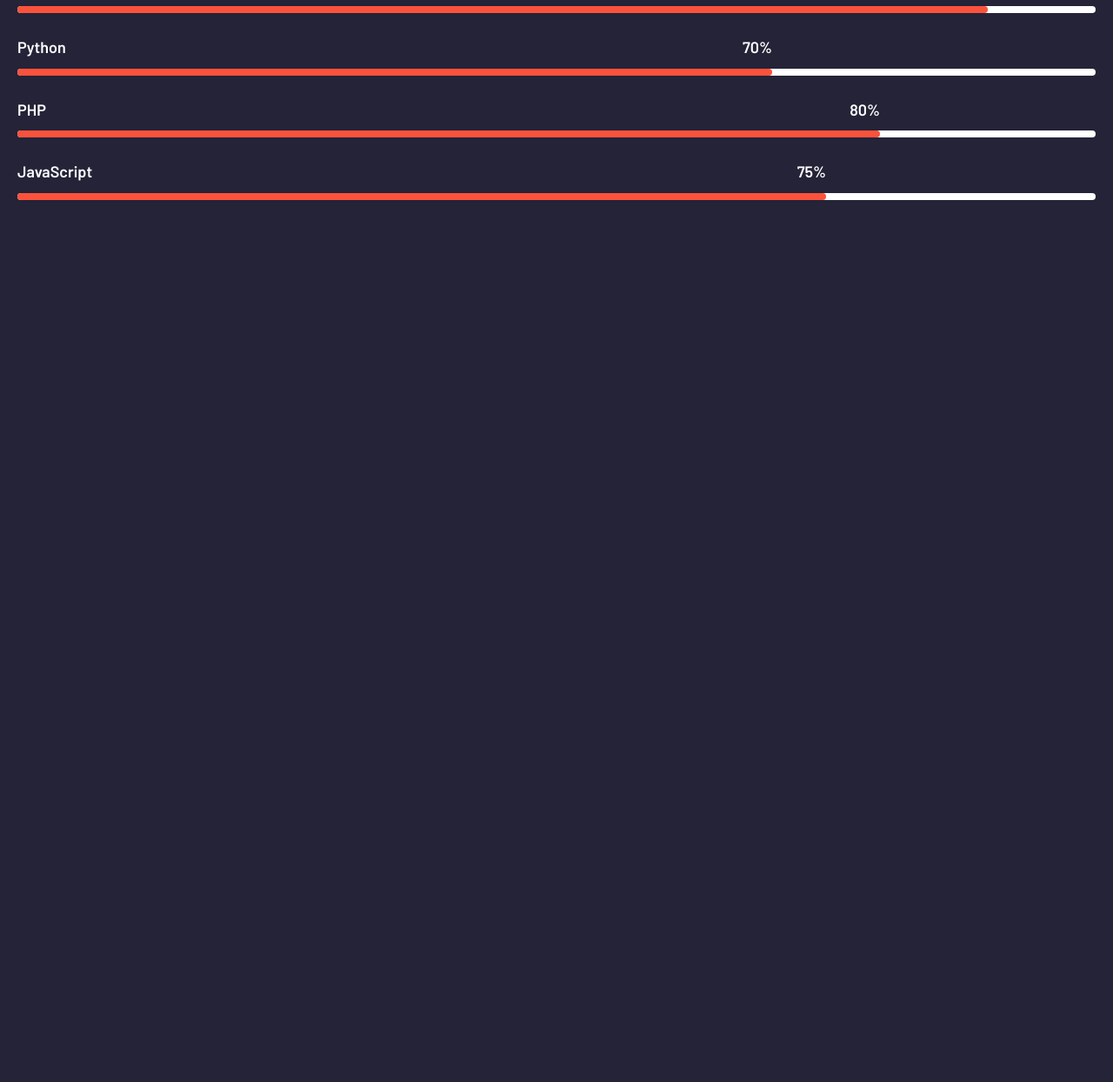
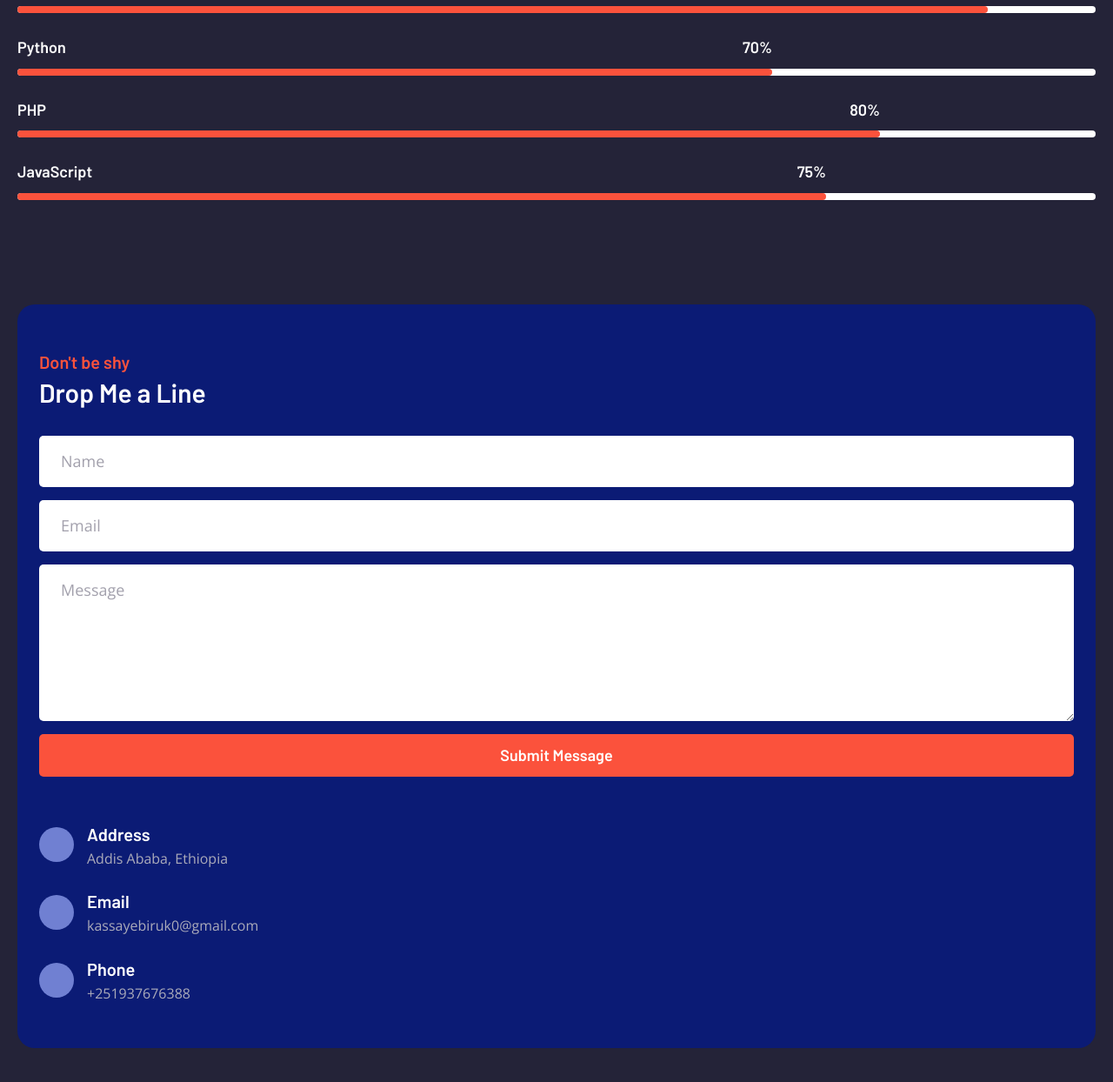
Before and after one commit to Biruk42/Prodigy_WD_04, a plain HTML site: page index.html in a window 1280 px wide. Shown: the part 4719-5963 px from the top of the page at 87% size. Before the commit the page ends 5009 px from the top, so only its background shows below. Drawn offline with nearby package versions, Linux system fonts and the light colour scheme.

Commit message:
Add contact me section and style it

```diff
--- a/index.html
+++ b/index.html
@@ -349,6 +349,89 @@
             </ul>
           </div>
         </section>
+        <section class="section contact" id="contact">
+          <div class="container">
+            <div class="contact-card">
+              <p class="card-subtitle">Don't be shy</p>
+
+              <h2 class="h2 section-title">Drop Me a Line</h2>
+
+              <div class="wrapper">
+                <form action="" class="contact-form">
+                  <input
+                    type="text"
+                    name="name"
+                    placeholder="Name"
+                    required
+                    class="contact-input" />
+
+                  <input
+                    type="email"
+                    name="email"
+                    placeholder="Email"
+                    required
+                    class="contact-input" />
+
+                  <textarea
+                    name="message"
+                    placeholder="Message"
+                    required
+                    class="contact-input"></textarea>
+
+                  <button type="submit" class="btn-submit">
+                    Submit Message
+                  </button>
+                </form>
+
+                <ul class="contact-list">
+                  <li class="contact-item">
+                    <div class="contact-icon">
+                      <ion-icon name="location"></ion-icon>
+                    </div>
+
+                    <div>
+                      <h3 class="contact-item-title">Address</h3>
+
+                      <address class="contact-item-link">
+                        Addis Ababa, Ethiopia
+                      </address>
+                    </div>
+                  </li>
+
+                  <li class="contact-item">
+                    <div class="contact-icon">
+                      <ion-icon name="mail"></ion-icon>
+                    </div>
+
+                    <div>
+                      <h3 class="contact-item-title">Email</h3>
+
+                      <a
+                        href="mailto:kassayebiruk0@gmail.com"
+                        class="contact-item-link"
+                        >kassayebiruk0@gmail.com</a
+                      >
+                    </div>
+                  </li>
+
+                  <li class="contact-item">
+                    <div class="contact-icon">
+                      <ion-icon name="call"></ion-icon>
+                    </div>
+
+                    <div>
+                      <h3 class="contact-item-title">Phone</h3>
+
+                      <a href="tel:+251937676388" class="contact-item-link"
+                        >+251937676388</a
+                      >
+                    </div>
+                  </li>
+                </ul>
+              </div>
+            </div>
+          </div>
+        </section>
       </article>
     </main>
   </body>
--- a/style.css
+++ b/style.css
@@ -441,3 +441,92 @@ body {
   height: 100%;
   border-radius: inherit;
 }
+.contact-card {
+  background-color: var(--midnight-blue);
+  padding: 50px 25px;
+  border-radius: var(--radius-20);
+}
+
+.contact-card .card-subtitle {
+  color: var(--orange-soda);
+  font-family: var(--ff-barlow);
+  font-size: var(--fs-4);
+  font-weight: var(--fw-600);
+}
+
+.contact .section-title {
+  text-align: left;
+  margin-block-end: 30px;
+}
+
+.contact-form {
+  margin-block-end: 50px;
+}
+
+.contact-input {
+  background-color: var(--white);
+  color: var(--manatee);
+  border-radius: var(--radius-5);
+  padding: 15px 25px;
+  font-size: var(--fs-5);
+  margin-block-end: 15px;
+}
+
+.contact-input::placeholder {
+  color: inherit;
+}
+
+textarea.contact-input {
+  resize: vertical;
+  min-height: 100px;
+  height: 180px;
+  max-height: 300px;
+}
+
+.btn-submit {
+  background-color: var(--orange-soda);
+  color: var(--white);
+  font-family: var(--ff-barlow);
+  font-size: var(--fs-5);
+  width: 100%;
+  padding: 10px;
+  border-radius: var(--radius-5);
+  transition: var(--transition-2);
+}
+
+.btn-submit:is(:hover, :focus) {
+  background-color: var(--white);
+  color: var(--black);
+}
+
+.contact-item {
+  display: flex;
+  align-items: center;
+  gap: 15px;
+}
+
+.contact-item:not(:last-child) {
+  margin-block-end: 20px;
+}
+
+.contact-icon {
+  background-color: var(--glaucous);
+  font-size: 2.4rem;
+  padding: 20px;
+  border-radius: 50%;
+}
+
+.contact-item-title {
+  color: var(--white);
+  font-family: var(--ff-barlow);
+  font-size: var(--fs-4);
+  font-weight: var(--fw-600);
+}
+
+.contact-item-link {
+  transition: var(--transition-1);
+}
+
+.contact-item-link:not(address):is(:hover, :focus) {
+  color: var(--white);
+}
```
